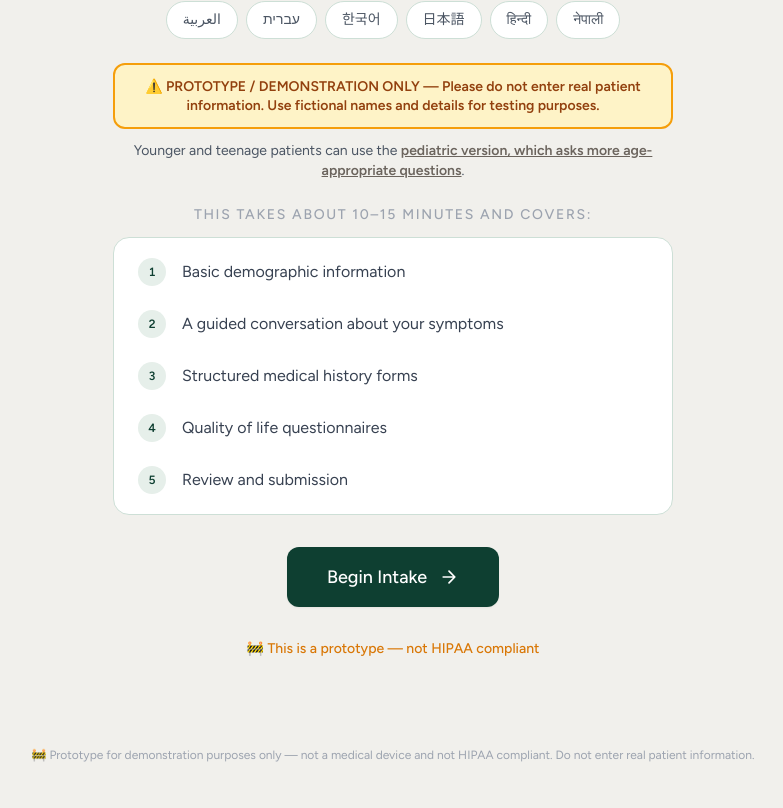
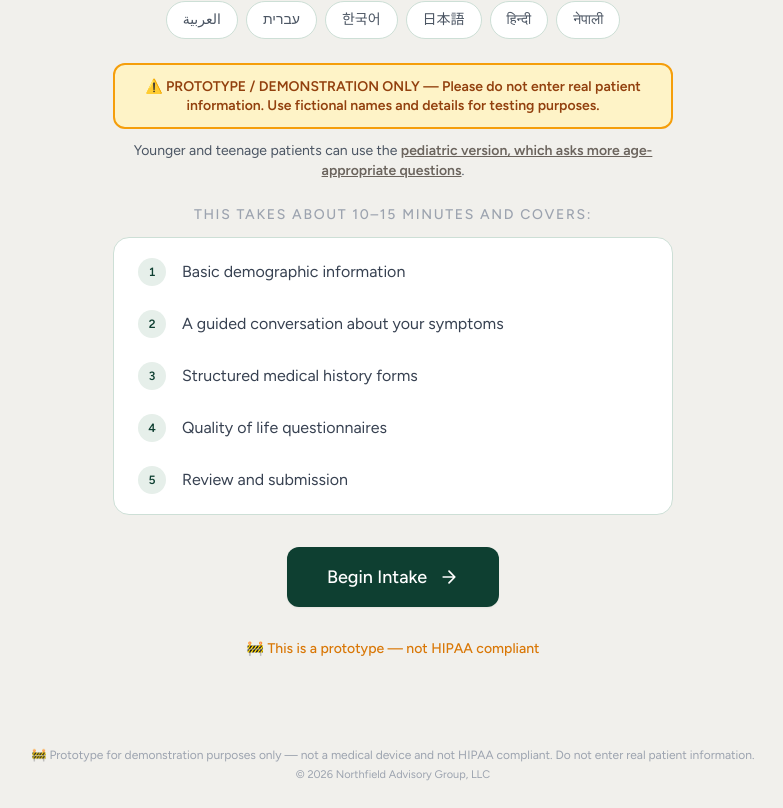
Before and after one commit to rnjcbwy/AdultSpineintakechatbot, a Next.js app: page / in a window 1280 px wide. Shown: the part 413-1221 px from the top of the page, without its empty margins (247-1030 px from the left). Before the commit the page ends 1200 px from the top, so only its background shows below. Built offline with nearby package versions, Linux system fonts and the light colour scheme.

Commit message:
Copyright line: Northfield Advisory Group, LLC
Co-Authored-By: Claude Opus 5.5 <noreply@anthropic.com>

```diff
--- a/app/layout.js
+++ b/app/layout.js
@@ -25,6 +25,7 @@ export default function RootLayout({ children }) {
               ? 'Take your time. You can pause and come back whenever you like.'
               : '🚧 Prototype for demonstration purposes only — not a medical device and not HIPAA compliant. Do not enter real patient information.'}
           </p>
+          <p className="mt-1 text-[11px] text-gray-400">© 2026 Northfield Advisory Group, LLC</p>
         </footer>
       </body>
     </html>
```
